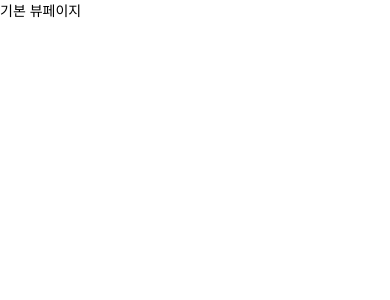
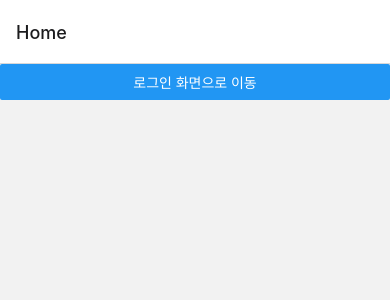
Before and after one commit to nerd-team-1/favorite-18-client-jake, a React Native app: screen / in a window 390 px wide. Shown: the top 300 px of the page. Built offline with nearby package versions, Linux system fonts and the light colour scheme.

Commit message:
feat : Common screens and navigators with constant

```diff
--- a/App.tsx
+++ b/App.tsx
@@ -1,16 +1,13 @@
+import React from 'react';
 import {NavigationContainer} from '@react-navigation/native';
-import {StyleSheet, Text, View} from 'react-native';
+import CommonStackNavigator from './src/navigations/CommonStackNavigator';
 
 function App(): React.JSX.Element {
   return (
     <NavigationContainer>
-      <View>
-        <Text>기본 뷰페이지</Text>
-      </View>
+      <CommonStackNavigator />
     </NavigationContainer>
   );
 }
 
-const styles = StyleSheet.create({});
-
 export default App;
--- /dev/null
+++ b/src/constants/index.ts
@@ -0,0 +1,6 @@
+const commonNavigations = {
+  HOME: 'Home',
+  LOGIN: 'Login',
+} as const;
+
+export {commonNavigations};
--- /dev/null
+++ b/src/navigations/CommonStackNavigator.tsx
@@ -0,0 +1,23 @@
+import {createStackNavigator} from '@react-navigation/stack';
+import React from 'react';
+import HomeScreen from '../screens/HomeScreen';
+import LoginScreen from '../screens/LoginScreen';
+import {commonNavigations} from '../constants';
+
+export type CommonStackParamList = {
+  [commonNavigations.HOME]: undefined;
+  [commonNavigations.LOGIN]: undefined;
+};
+
+function CommonStackNavigator() {
+  const Stack = createStackNavigator<CommonStackParamList>();
+
+  return (
+    <Stack.Navigator>
+      <Stack.Screen name={commonNavigations.HOME} component={HomeScreen} />
+      <Stack.Screen name={commonNavigations.LOGIN} component={LoginScreen} />
+    </Stack.Navigator>
+  );
+}
+
+export default CommonStackNavigator;
--- /dev/null
+++ b/src/screens/HomeScreen.tsx
@@ -0,0 +1,27 @@
+import {StackScreenProps} from '@react-navigation/stack';
+import React from 'react';
+import {Button, SafeAreaView, StyleSheet, View} from 'react-native';
+import {CommonStackParamList} from '../navigations/CommonStackNavigator';
+import {commonNavigations} from '../constants';
+
+type HomeScreenProps = StackScreenProps<
+  CommonStackParamList,
+  typeof commonNavigations.HOME
+>;
+
+function HomeScreen({navigation}: HomeScreenProps) {
+  return (
+    <SafeAreaView>
+      <View>
+        <Button
+          title="로그인 화면으로 이동"
+          onPress={() => navigation.navigate(commonNavigations.LOGIN)}
+        />
+      </View>
+    </SafeAreaView>
+  );
+}
+
+const styles = StyleSheet.create({});
+
+export default HomeScreen;
--- /dev/null
+++ b/src/screens/LoginScreen.tsx
@@ -0,0 +1,14 @@
+import React from 'react';
+import {StyleSheet, Text, View} from 'react-native';
+
+function LoginScreen() {
+  return (
+    <View>
+      <Text>로그인 스크린</Text>
+    </View>
+  );
+}
+
+const styles = StyleSheet.create({});
+
+export default LoginScreen;
```
